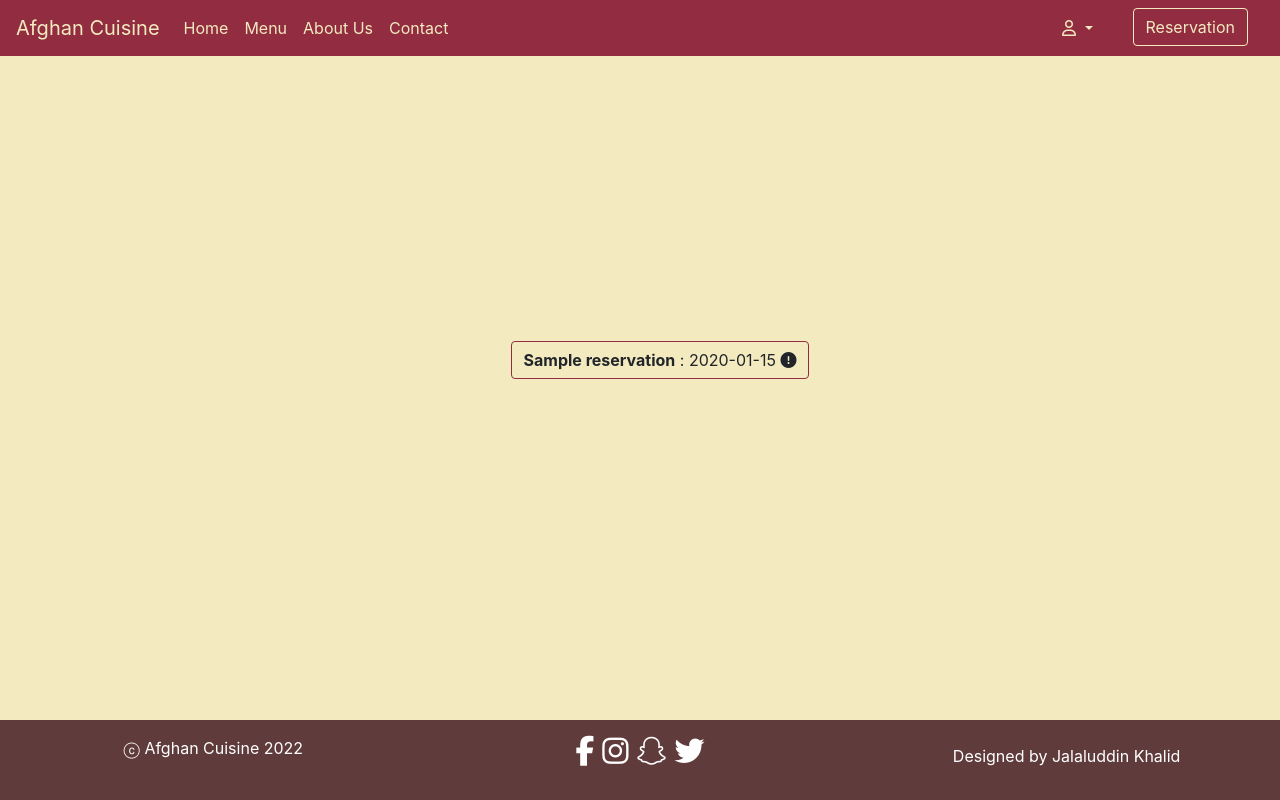
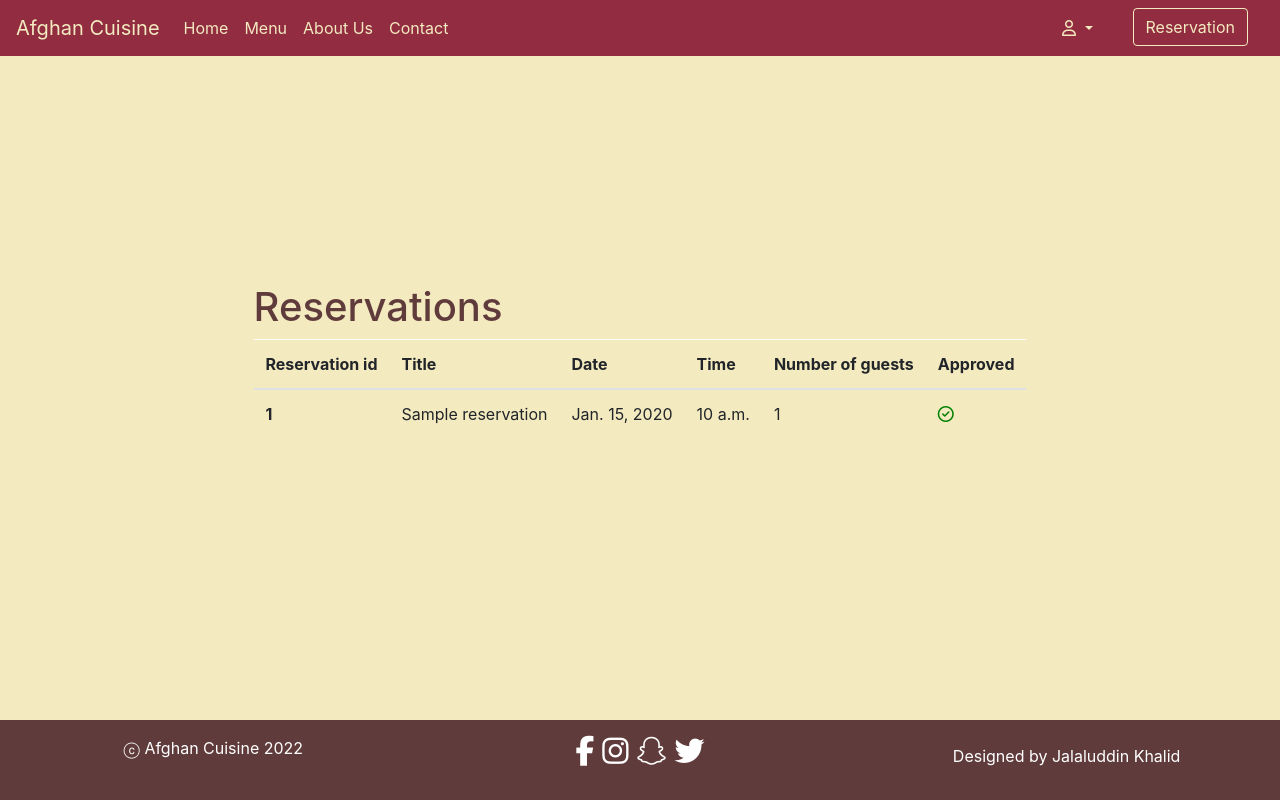
Before and after one commit to jalalk1244/afghan-cuisine, a Django app: page /reservations in a window 1280 px wide. Run offline with Django 3.2, Linux system fonts and the light colour scheme; a user stored in the database is signed in; tables that the repository leaves empty hold one stand-in row (values such as "Sample post"); some libraries are stand-ins or nearby versions.

Commit message:
Style the view_ reservation page

```diff
--- a/reservation/views.py
+++ b/reservation/views.py
@@ -13,7 +13,7 @@ class ReservationList(View):
 
         return render(
             request,
-            'reservations.html',
+            'view_reservations.html',
             {
                 'reservations_list': reservations_list
             },
--- a/static/css/style.css
+++ b/static/css/style.css
@@ -176,8 +176,12 @@
   align-items: center;
 }
 
-.reservations ul {
-  list-style: none;
+.text-red {
+  color: red;
+}
+
+.text-green {
+  color: green;
 }
 
 /* ---------------------------------------------- create reservations */
--- a/templates/reservations.html
+++ /dev/null
@@ -1,34 +0,0 @@
-{% extends 'base.html' %}
-
-{% block title %}Reservations{% endblock title %}
-{% block content %}
-<section class="reservations bg-creamy">
-    <div class="container d-flex flex-coulmn justify-content-center">
-        <div class="row">
-            <div class="col-12 mt-3 left">
-                {% if reservations_list %}
-                <ul class="collapsible">
-                    {% for reservation in reservations_list %}
-                    <li>
-                        <p>
-                            <a class="btn btn-signup" data-toggle="collapse" href="#collapse{{ reservation.title }}" role="button" aria-expanded="false" aria-controls="collapseExample">
-                                <strong>{{ reservation.title}}</strong> : {{ reservation.date_picked|date:"Y-m-d" }}
-                                {% if reservation.approved == True %}
-                                <i class="fas fa-exclamation-circle light-blue-text text-lighten-2"></i>
-                                {% endif %}
-                            </a>
-                        </p>
-                        <div class="collapse" id="collapse{{ reservation.title }}">
-                            <div class="card card-body ">
-                                {{ reservation.client }} has booked this reservation for {{ reservation.date_picked|date:"Y-m-d" }}
-                            </div>
-                        </div>
-                    </li>
-                    {% endfor %}
-                </ul>
-                {% endif %}
-            </div>
-        </div>
-    </div>
-</section>
-{% endblock content %}
--- /dev/null
+++ b/templates/view_reservations.html
@@ -0,0 +1,41 @@
+{% extends 'base.html' %}
+
+{% block title %}Reservations{% endblock title %}
+{% block content %}
+<section class="reservations bg-creamy">
+    <div class="container d-flex flex-coulmn justify-content-center">
+        <div class="row">
+            <div class="col-12 mt-3 left">
+                <h1 class="text-brown">Reservations</h1>
+                {% if reservations_list %}
+                <table class="table">
+
+                    <thead>
+                      <tr>
+                        <th scope="col">Reservation id</th>
+                        <th scope="col">Title</th>
+                        <th scope="col">Date</th>
+                        <th scope="col">Time</th>
+                        <th scope="col">Number of guests</th>
+                        <th scope="col">Approved</th>
+                      </tr>
+                    </thead>
+                    <tbody>
+                      {% for reservation in reservations_list %}
+                      <tr>
+                        <th scope="row">{{reservation.id}}</th>
+                        <td>{{reservation.title}}</td>
+                        <td>{{reservation.date_picked}}</td>
+                        <td>{{reservation.time_picked}}</td>
+                        <td>{{reservation.num_of_guest}}</td>
+                        <td>{% if reservation.approved %}<i class="text-green fa-regular fa-circle-check"></i>{% else %}<i class="text-red fa-solid fa-x"></i>{% endif %}</td>
+                      </tr>
+                      {% endfor %}
+                    </tbody>
+                  </table>
+                {% endif %}
+            </div>
+        </div>
+    </div>
+</section>
+{% endblock content %}
```
